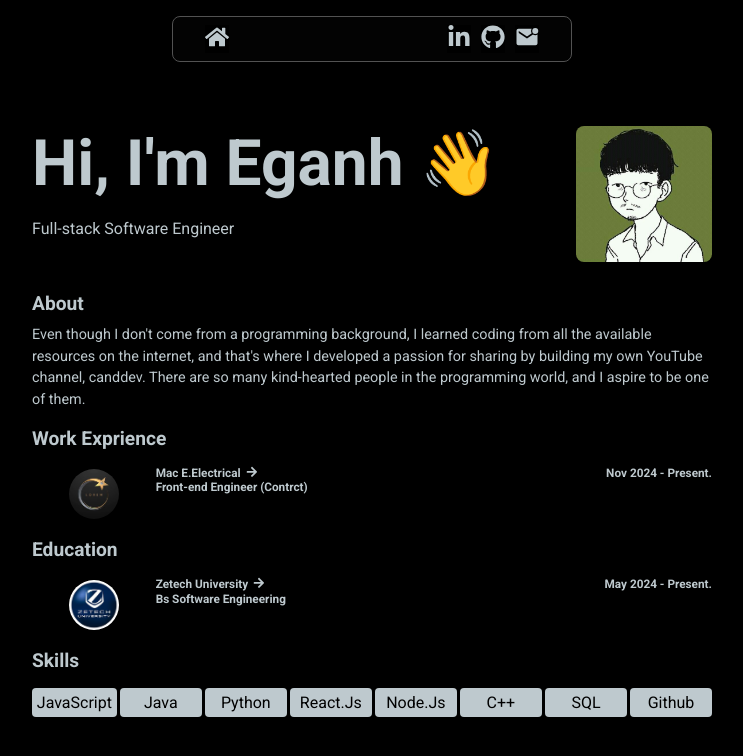
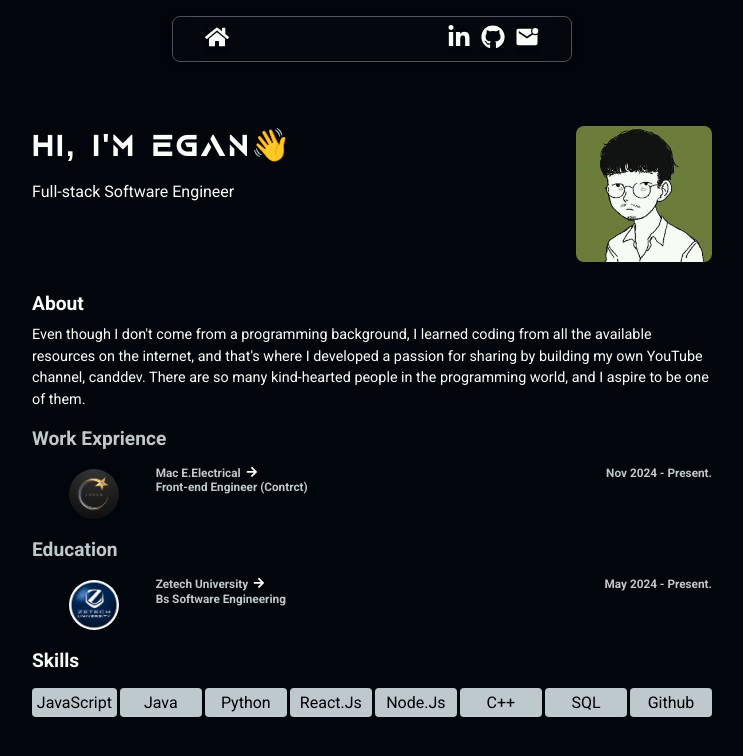
Before and after one commit to Egan-ombaka/portfolio-v1.0.0, a React (Vite) app: page / in a window 1280 px wide. Shown: the top 756 px of the page, without its empty margins (268-1011 px from the left). Built offline with nearby package versions, Linux system fonts and the light colour scheme.

Commit message:
fonts update

```diff
--- a/src/App.jsx
+++ b/src/App.jsx
@@ -5,6 +5,7 @@ import About from "./components/About";
 import Work from "./components/Work";
 import Education from "./components/Education";
 import Techstack from "./components/Techstack";
+import './font-face.css';
 
 function App() {
   return (
--- a/src/components/Home.jsx
+++ b/src/components/Home.jsx
@@ -6,7 +6,7 @@ const Home = () => {
     <div className="home-section">
       <div className="home-grid">
         <div className="text-cont">
-          <h1 className="hi">Hi, I'm Eganh 👋</h1>
+          <h1 className="hi">Hi, I'm Egan👋</h1>
           <p className="description">Full-stack Software Engineer</p>
         </div>
 
--- a/src/css/About.css
+++ b/src/css/About.css
@@ -1,6 +1,7 @@
 @import url('https://fonts.googleapis.com/css2?family=Roboto:ital,wght@0,100..900;1,100..900&display=swap');
+
 * {
-    font-family: "Roboto", serif;
+    font-family: 'Roboto', sans-serif;
     margin: 0;
     padding: 0;
 }
--- a/src/css/Home.css
+++ b/src/css/Home.css
@@ -1,9 +1,3 @@
-@import url('https://fonts.googleapis.com/css2?family=Roboto:ital,wght@0,100..900;1,100..900&display=swap');
-* {
-    font-family: "Roboto", serif;
-    margin: 0;
-    padding: 0;
-}
 .home-section{
     display: flex;
     justify-content: center;
@@ -18,7 +12,6 @@
 }
 .text-cont{
     color: #bec9ce;
-    font-size: 2em;
 }
 .profile-pic {
     width: 100%;
@@ -29,6 +22,10 @@
     font-size: medium;
     line-height: 1.5;
     padding: 1em 0;
+}
+.hi{
+    font-family: "aguire", sans-serif;
+    letter-spacing: 2px;
 }
 @media (max-width: 768px) {
     .home-grid {
--- /dev/null
+++ b/src/font-face.css
@@ -0,0 +1,8 @@
+@font-face {
+    font-family: 'aguire';
+    src: url(assets/fonts/aguire.otf) format('truetype');
+}
+
+body {
+    font-family: 'Avinga';
+}
--- a/src/index.css
+++ b/src/index.css
@@ -1,3 +1,4 @@
 * {
-  background-color: #000000;
+  background-color: #00060c;
+  color: #fbfff9;
 }
```
Also changed, not shown: src/assets/fonts/aguire.otf (renamed from src/assets/fonts/AquireBold-8Ma60.otf), src/assets/fonts/mars.ttf (renamed from src/assets/fonts/Mars Bold.ttf).
